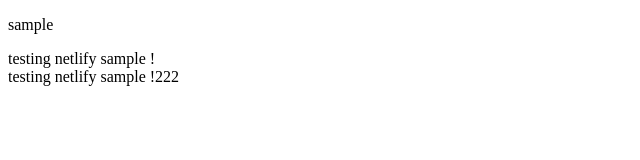
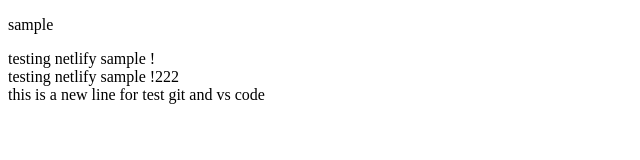
Before and after one commit to bkarimii/netlify_test1, a plain HTML site: page src/index.html in a window 1280 px wide. Shown: the whole page, without its empty margins (0-640 px from the left). Drawn offline with Linux system fonts and the light colour scheme.

Commit message:
i added a new div tag to check out the result

```diff
--- a/src/index.html
+++ b/src/index.html
@@ -9,5 +9,6 @@
     <p>sample</p>
     <div>testing netlify sample !</div>
     <div>testing netlify sample !222</div>
+    <div background-color='blue'> this is a new line for test git and vs code </div>
 </body>
 </html>
```
